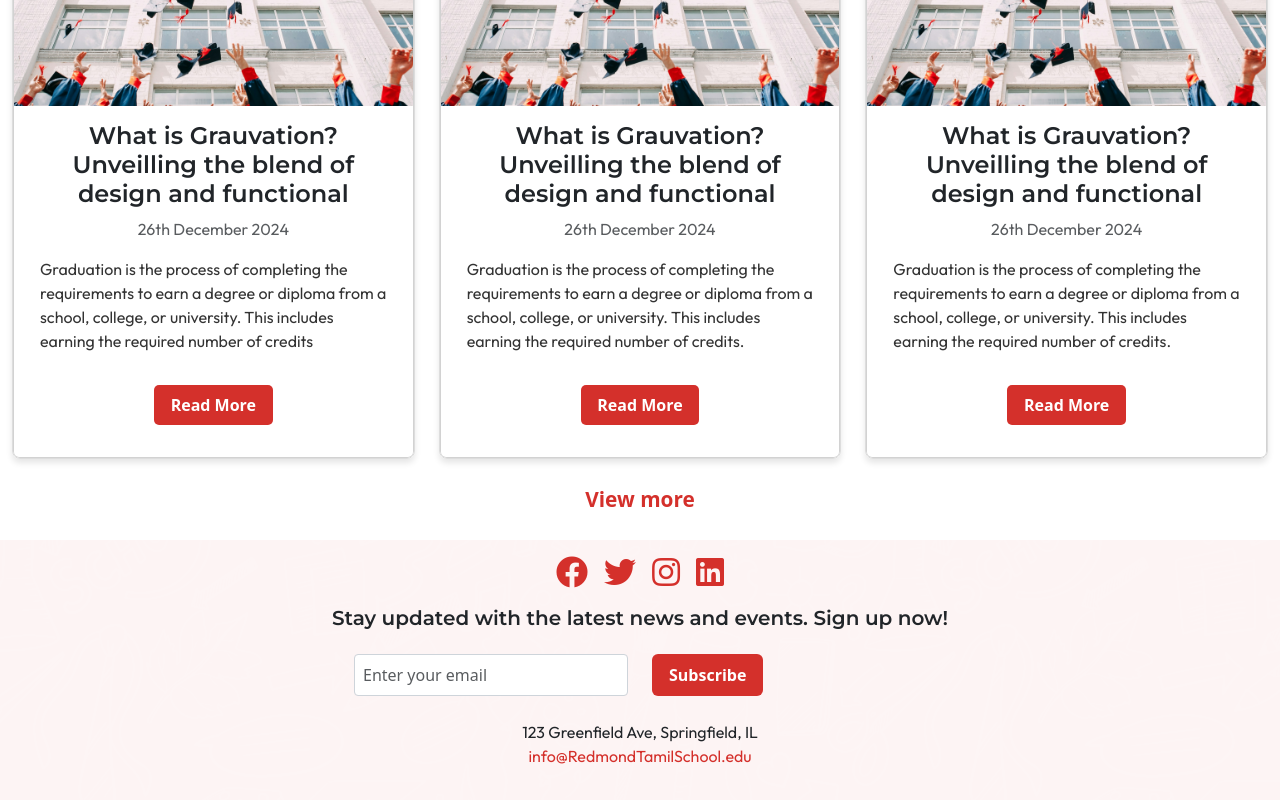
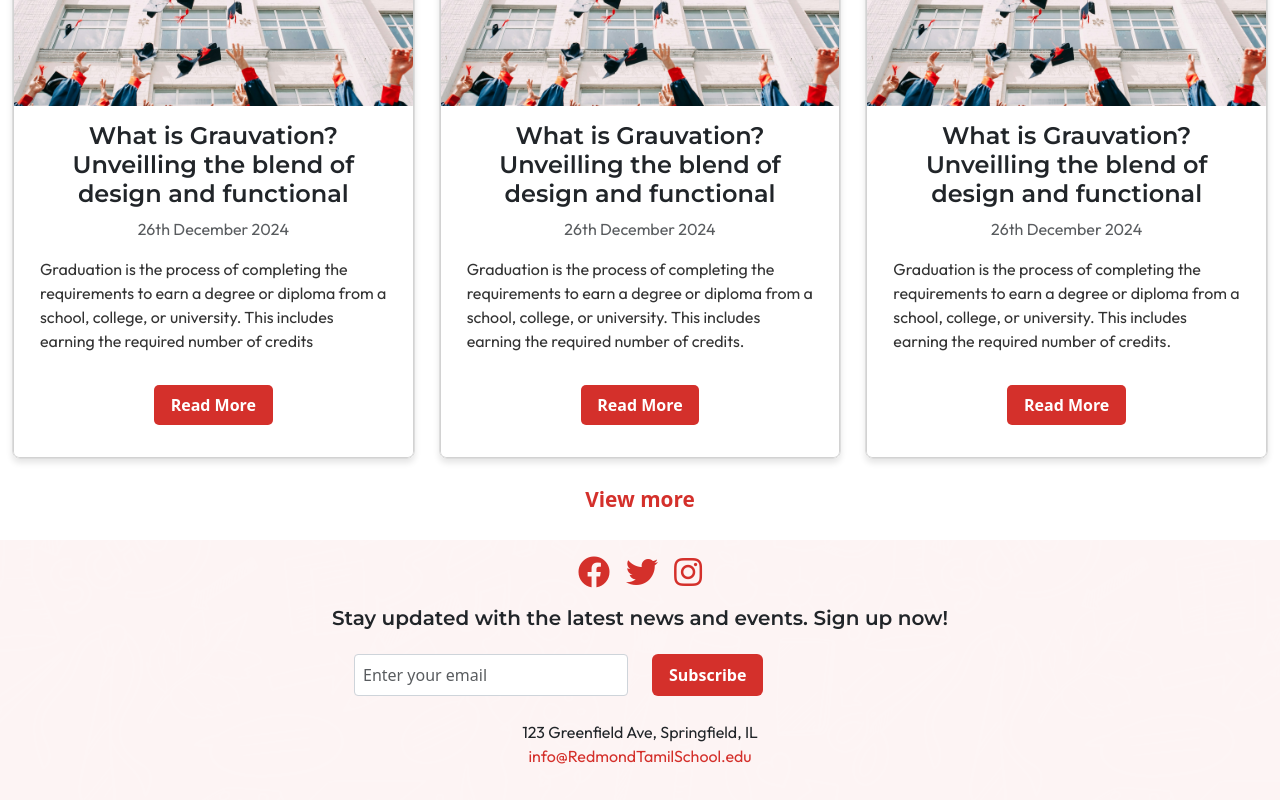
Before and after one commit to shaikmohammed-maaz/RTS, a React (Vite) app: page /blog in a window 1280 px wide. Shown: the part 1040-1840 px from the top of the page. Built offline with nearby package versions, Linux system fonts and the light colour scheme.

Commit message:
unnessary changes

```diff
--- a/src/App.jsx
+++ b/src/App.jsx
@@ -89,9 +89,7 @@ function CreateIcon() {
       <a href="#" className="web-color" aria-label="Instagram">
         <i className="fab fa-instagram fa-2x"></i>
       </a>
-      <a href="#" className="web-color" aria-label="LinkedIn">
-        <i className="fab fa-linkedin fa-2x"></i>
-      </a>
+
     </div>
   );
 }
```
